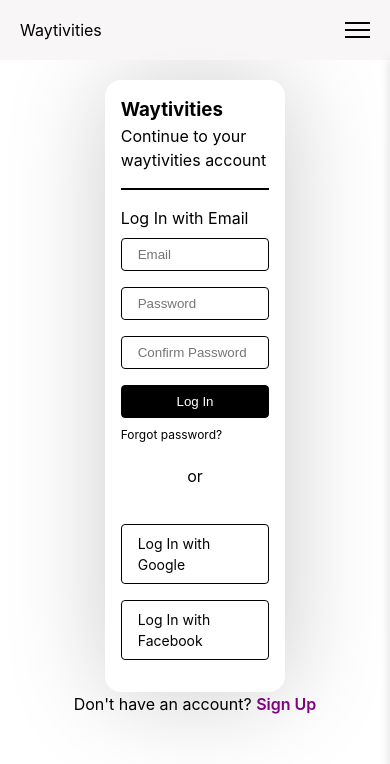
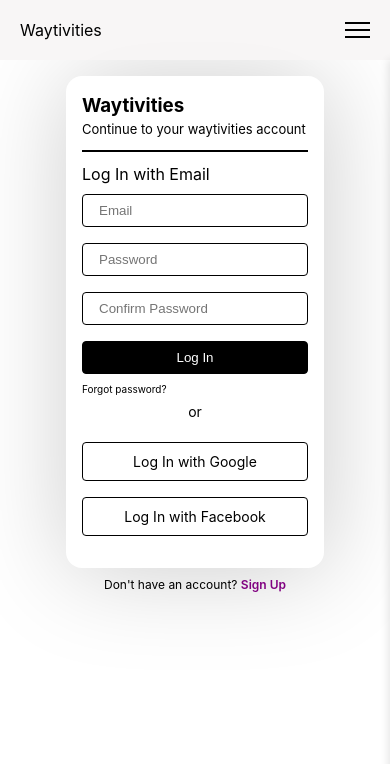
Before and after one commit to Confinesofgrace/waytivities3, a React (Vite) app: page /login in a window 390 px wide. Shown: the top 764 px of the page. Built offline with nearby package versions, Linux system fonts and the light colour scheme.

Commit message:
Responsiveness- Login Page2

```diff
--- a/src/Pages/LogIn/LogIn.css
+++ b/src/Pages/LogIn/LogIn.css
@@ -8,7 +8,6 @@
     align-items: center;
 
     padding: 16px;
-
 }
 
 #login-content
@@ -21,6 +20,19 @@
 
     border-radius: 16px;
 
+}
+
+#login-header p
+{
+    font-size: small;
+}
+
+#login-header hr
+{
+    width: 100%;
+    border: 1px solid;
+    border-color: black;
+    margin: 16px 0px;
 }
 
 #login-options
@@ -77,15 +89,49 @@
 
 }
 
+#new-user
+{
+    font-size: 12px;
+    margin-top: 8px;
+}
+
 
 
 
 @media screen and (max-width: 900px)
 {
+
+    #login-modal
+    {
+        width: 100%;
+        height: 85vh;
+
+        justify-content: flex-start;
+
+    }
+
+    #login-content
+    {
+        width: 100%;
+        /* x, y, blur, color */
+        box-shadow: 2px 2px 100px rgba(0, 0, 0, 0.205);
+
+        padding: 16px;
+
+        border-radius: 16px;
+
+    }
+
+    #login-header hr
+    {
+        margin:10px 0px;
+    }
+
     #login-options
     {
         display: flex;
         flex-direction: column;
+        gap: 4px;
     }
 
     #login-email
@@ -101,4 +147,11 @@
         margin-left: 0;
 
     }
+
+    #or-divider
+    {
+        font-size: 14px;
+    }
+
+
 }
--- a/src/Pages/LogIn/LogIn.jsx
+++ b/src/Pages/LogIn/LogIn.jsx
@@ -7,10 +7,15 @@ function LogIn () {
 
             <div id='login-modal'>
                 <div id='login-content'>
+
+                    <div id='login-header'>
                         <h3>Waytivities</h3>
                         <p>Continue to your waytivities account</p>
 
-                    <hr style={{width:'100%', border:'1px solid', borderColor:'black', margin:'16px 0px'}}/>
+                        <hr/>
+
+                    </div>
+
 
 
                     <div id='login-options'>
@@ -32,7 +37,7 @@ function LogIn () {
                             }}
                             ><Link style={{color:'white'}}>Log In</Link></button>
 
-                        <p style={{fontSize:'12px'}}>Forgot password?</p>
+                            <p style={{fontSize:'10px'}}>Forgot password?</p>
                         </div>
 
                         <div id='or-divider'>
@@ -55,6 +60,7 @@ function LogIn () {
 
                 </div>
 
+                <div id='new-user' >
                     <p>Don't have an account? <span><Link to= 'signup'
                     style={{
                         fontWeight:'600',
@@ -62,6 +68,9 @@ function LogIn () {
                         cursor:'pointer',
 
                     }}>Sign Up</Link></span></p>
+                </div>
+
+
 
             </div>
 
```
Lines whose indentation alone changed are shown as unchanged.
